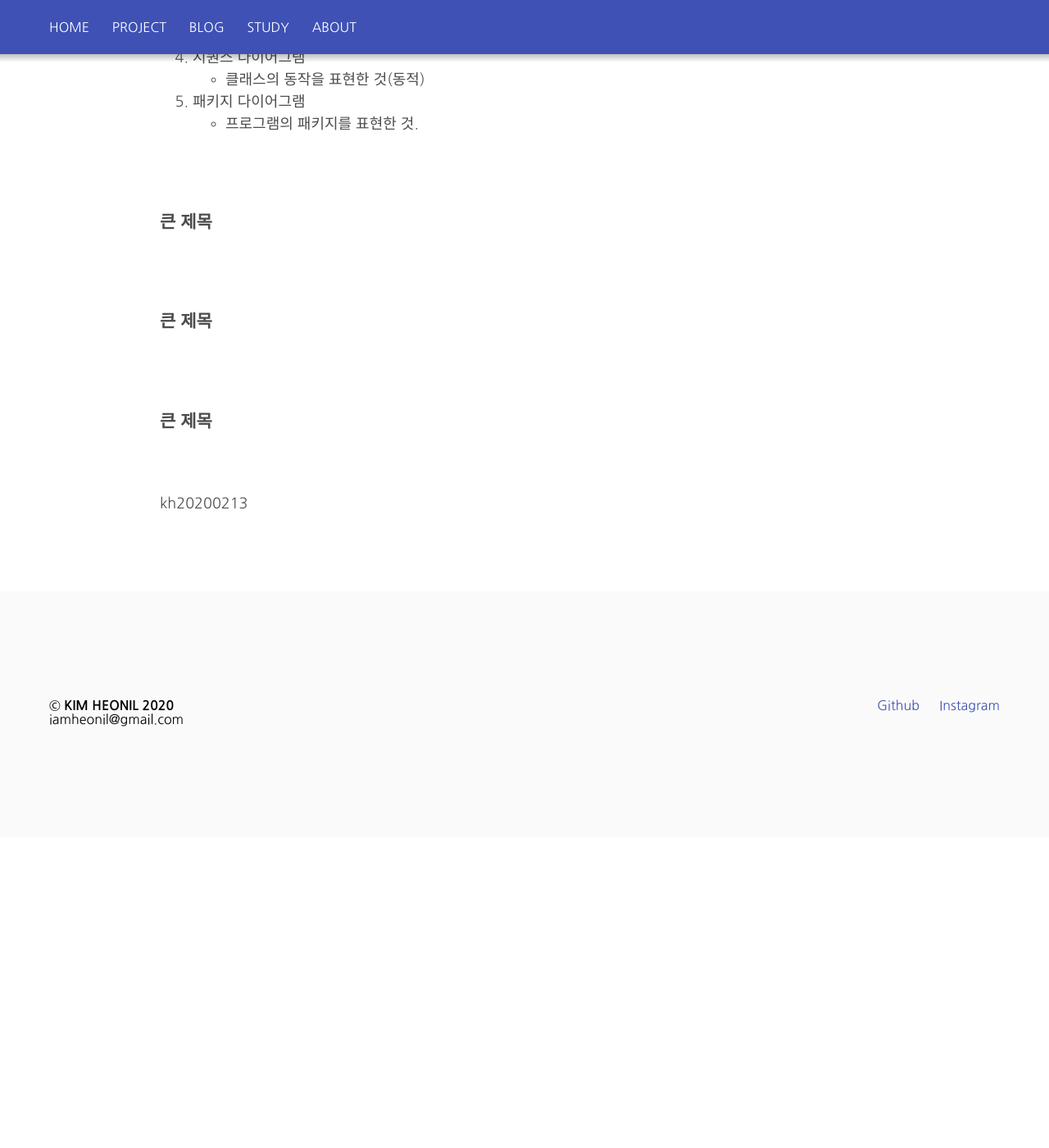
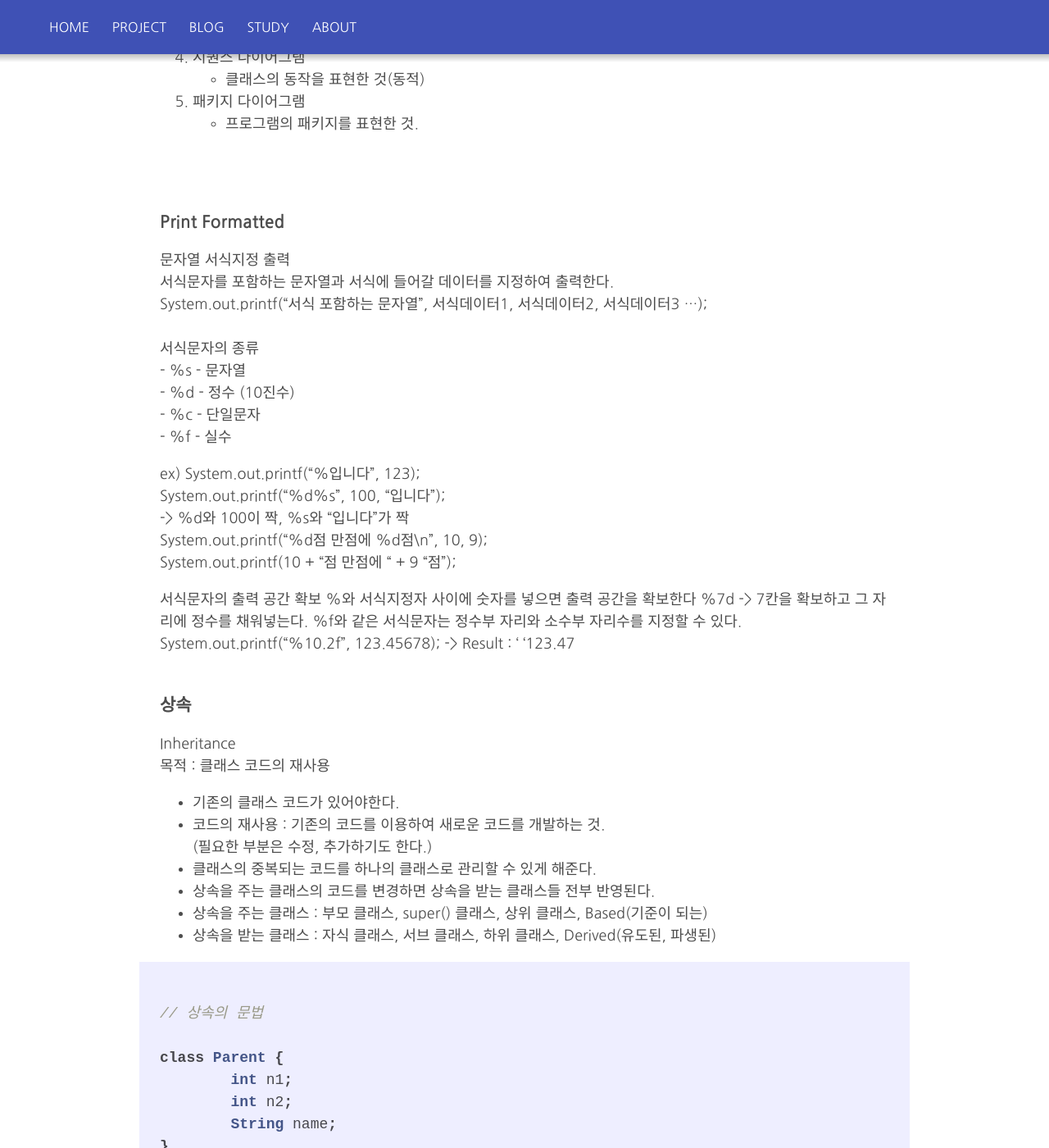
Before and after one commit to iamheonil/iamheonil.github.io, a Jekyll site: the page built from _posts/2020-02-18-Java.md, in a window 1280 px wide and 1400 px high, scrolled down 10600 px. Shown: the whole window at 82% size. Built offline with Jekyll 4.4.1, drawn with Linux system fonts in a browser that asks for light colours; before the commit the page ends 11621 px from its top, so only the background shows below that; some of the changed text lies outside the part shown.

Commit message:
Post Modify

````diff
--- a/_posts/2020-02-18-Java.md
+++ b/_posts/2020-02-18-Java.md
@@ -374,7 +374,7 @@ Unified Modeling Language <br>
     - 화면을 구현하기 위한 설계 문서
     - 요구사항 명세서, 정의서
 		 - 프로그램의 요구사항을 정리한 문서
-		 	- 명세서는 세세하게 정의서는 정의한것
+		 	- 명세서는 세세하게 정의서는 정의한것 <br>
 			** 요구사항 : 프로그램에서 개발해야하는 것들, 주의해야하는 것들
 
 2. 유스케이스 다이어그램
@@ -392,15 +392,133 @@ Unified Modeling Language <br>
 
 <br><br>
 
-### 큰 제목
+### Print Formatted
+
+문자열 서식지정 출력 <br>
+서식문자를 포함하는 문자열과 서식에 들어갈 데이터를 지정하여 출력한다. <br>
+System.out.printf("서식 포함하는 문자열", 서식데이터1, 서식데이터2, 서식데이터3 ...); <br>
+<br>
+    서식문자의 종류 <br>
+     - %s - 문자열 <br>
+	 - %d - 정수 (10진수) <br>
+	 - %c - 단일문자 <br>
+	 - %f - 실수 <br>
+
+ex) System.out.printf("%입니다", 123); <br>
+System.out.printf("%d%s", 100, "입니다"); <br>
+-> %d와 100이 짝, %s와 "입니다"가 짝 <br>
+System.out.printf("%d점 만점에 %d점\n", 10, 9); <br>
+System.out.printf(10 + "점 만점에 " + 9 "점"); <br>
+
+서식문자의 출력 공간 확보
+%와 서식지정자 사이에 숫자를 넣으면 출력 공간을 확보한다
+%7d -> 7칸을 확보하고 그 자리에 정수를 채워넣는다.
+%f와 같은 서식문자는 정수부 자리와 소수부 자리수를 지정할 수 있다.
+System.out.printf("%10.2f", 123.45678);
+-> Result : ' '123.47
+<br><br>
+
+### 상속
+Inheritance <br>
+목적 : 클래스 코드의 재사용 <br>
+
+- 기존의 클래스 코드가 있어야한다. <br>
+- 코드의 재사용 : 기존의 코드를 이용하여 새로운 코드를 개발하는 것. <br>
+					(필요한 부분은 수정, 추가하기도 한다.) <br>
+- 클래스의 중복되는 코드를 하나의 클래스로 관리할 수 있게 해준다.<br>
+- 상속을 주는 클래스의 코드를 변경하면 상속을 받는 클래스들 전부 반영된다. <br>
+- 상속을 주는 클래스 : 부모 클래스, super() 클래스, 상위 클래스, Based(기준이 되는) <br>
+- 상속을 받는 클래스 : 자식 클래스, 서브 클래스, 	하위 클래스, Derived(유도된, 파생된) <br>
+
+```java
+// 상속의 문법
+
+class Parent {
+	int n1;
+	int n2;
+	String name;
+}
+
+class Child extends Parent {	// extends Parent <- 상속
+
+}
+
+```
+
+
 
 <br><br>
 
-### 큰 제목
+### 추상화
+클래스, 메서드를 정의할 때 사용한다. <br>
+abstract 키워드를 적용하면 추상클래스, 추상메소드 라고 부른다. <br>
+<br>
+* 추상 클래스 <br>
+    - 실체화(인스턴스)할 수 없다.
+    - new 연산자를 사용할 수 없다.
+    - 인스턴스를 생성할 수 없다.
+    - 추상메소드를 멤버로 가질 수 있는 클래스.
+<br>
+접근제한자 abstract class [클래스명] <br>
+```java
+public abstract class 클래스명 {
+
+}
+```
+
+* 추상 메소드 <br>
+    - 메소드의 구현부(몸체, Body -> '{ }' 부분)가 없는 메소드
+    - 구현되지 않고 추상화 된 메소드.
+    - 추상메소드를 상속받은 자식 클래스는 반드시 추상메소드를 처리해야한다.
+    - -> 오버라이딩을 이용하여 코드를 작성해줘야한다.
+<br>
+추상메소드의 형태 <br>
+<br>
+접근제한자 abstract 리턴타입 메소드명(매개변수); <br>
+```java
+private abstract void out();
+```
+추상 메소드를 멤버로 가지는 클래스는 반드시 추상클래스여야한다. <br>
+<br>
+
+자식 클래스가 추상 메소드를 상속받은 경우
+
+* 추상클래스를 extends 한 경우
+    1. 상속받은 추상 메소드를 구현한다. { } << 요 안을 채워넣는것.
+        오버라이딩이 동반 되어야 한다.
+        -> 자식클래스가 추상메소드를 반드시 구현하도록 강제한다. <br>
+    2. 자식 클래스를 추상 클래스로 지정한다.
+```java
+// ex)
+
+abstract class Parent {
+    public abstract void out();
+
+}
+```
+<br>
+해결방법 <br>
+
+1.  <br>
+```java
+class Child extends Parent {
+
+@Override
+		public void out() {
+
+		}
+}
+```
+<br>
+해결방법 <br>
+
+2.  <br>
+```java
+abstract class Children extends Parent {
+
+}
+```
+메소드를 호출하면 동적 바인딩.
 
 <br><br>
-
-### 큰 제목
-
-<br><br>
-kh20200213
+kh20200218
````
Also changed, not shown: 1 other file.
